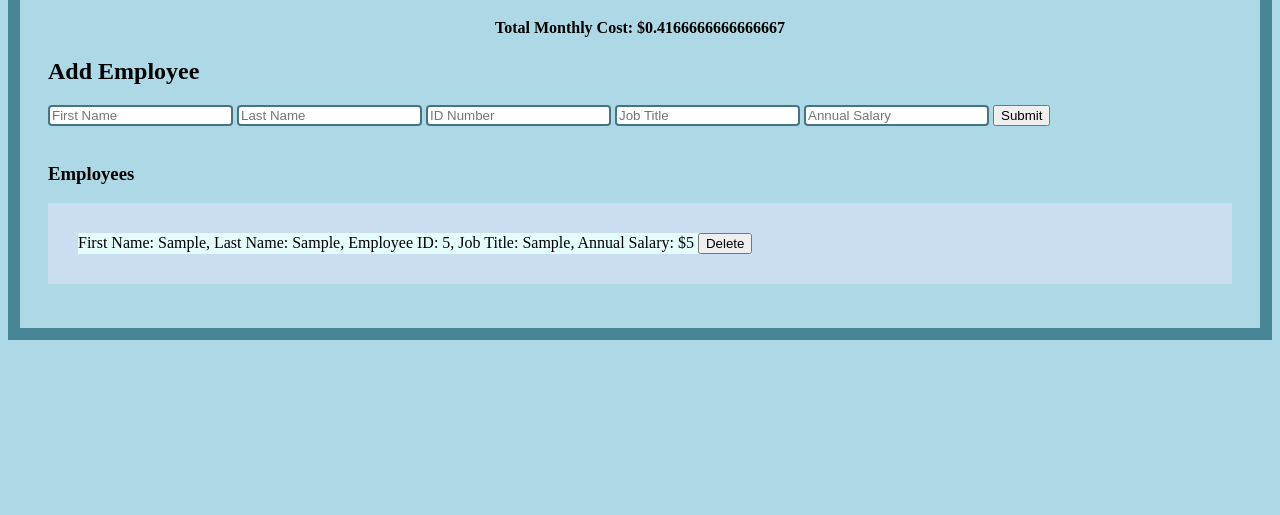
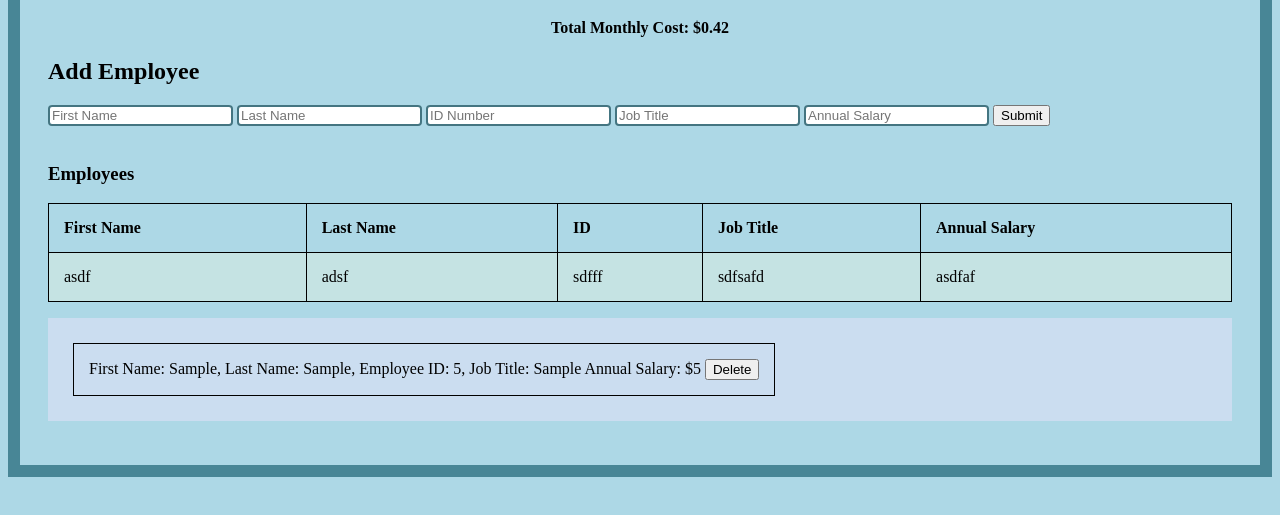
Before and after one commit to connorpeck/salary-calculator, a plain HTML site: page index.html in a window 1280 px wide. Both pictures are taken after typing "Sample", "Sample", "5", "Sample", "5" into the empty fields and a click on the button "Submit". Shown: the part 149-664 px from the top of the page. Drawn offline with Linux system fonts and the light colour scheme.

Commit message:
added table, not fuctional yet

```diff
--- a/index.html
+++ b/index.html
@@ -25,10 +25,23 @@
 <!-- end input div -->
 <br/>
 <h3>Employees</h3>
+<table style="width:100%">
+        <tr>
+            <th>First Name</th>
+            <th>Last Name</th>
+            <th>ID</th>
+            <th>Job Title</th>
+            <th>Annual Salary</th>
+        </tr>
+        <td>asdf</td>
+        <td>adsf</td>
+        <td>sdfff</td>
+        <td>sdfsafd</td>
+        <td>asdfaf</td>
+</table>
 <div id="outputDiv">
-
-<ul id="infoOut">
-</ul>
+    <ul id="infoOut">
+    </ul>
 </div>
 </body>
 </html>
--- a/scripts/client.js
+++ b/scripts/client.js
@@ -5,6 +5,7 @@ function onReady(){
     $('#submitInfoButtonIn').on('click', displayInfo)
     $('#submitInfoButtonIn').on('click', clearInputs)
     $('#infoOut').on('click', '.deleteEmployeeButton', deleteEmployee)
+
 }
 employeeInfo =[];
 
@@ -29,13 +30,13 @@ function displayInfo(){
     el.empty();
     let monthlyCost = 0;
     for (let i=0; i<employeeInfo.length; i++){
-    el.append(`<li> First Name: ${employeeInfo[i].firstName},
+    el.append(`<td> First Name: ${employeeInfo[i].firstName},
      Last Name: ${employeeInfo[i].lastName},
      Employee ID: ${employeeInfo[i].ID},
-     Job Title: ${employeeInfo[i].jobTitle},
+     Job Title: ${employeeInfo[i].jobTitle}
      Annual Salary: $${employeeInfo[i].annualSalary}
      <button class="deleteEmployeeButton" data-index="${i}">Delete</button>
-     </li>`);
+     </td>`);
      monthlyCost += Number(employeeInfo[i].annualSalary / 12);
 
 //start if statement
@@ -54,7 +55,7 @@ function displayInfo(){
 
 el = $('#monthlyCostOut');
 el.empty();
-el.append('Total Monthly Cost: $', monthlyCost);
+el.append('Total Monthly Cost: $', monthlyCost.toFixed(2));
 }// end displayInfo
 
 
--- a/styles/style.css
+++ b/styles/style.css
@@ -21,9 +21,10 @@ ul {
 }
 
 ul li {
-    background-color: rgb(228, 252, 252);
+    background-color: rgb(235, 235, 235);
     margin: 5px;
-    display: table ;
+    grid-row: auto;
+    display: grid;
 }
 
 input[type=text] {
@@ -34,3 +35,18 @@ input[type=text] {
     border: 2px solid rgb(68, 117, 129);
     border-radius: 4px;
   }
+
+table,th,td {
+    border: 1px solid black;
+    border-collapse: collapse;
+}
+th,td {
+    padding: 15px;
+
+}
+th{
+    text-align: left;
+}
+tr:nth-child(even) {
+    background-color: #c5e3e3;
+  }
```
